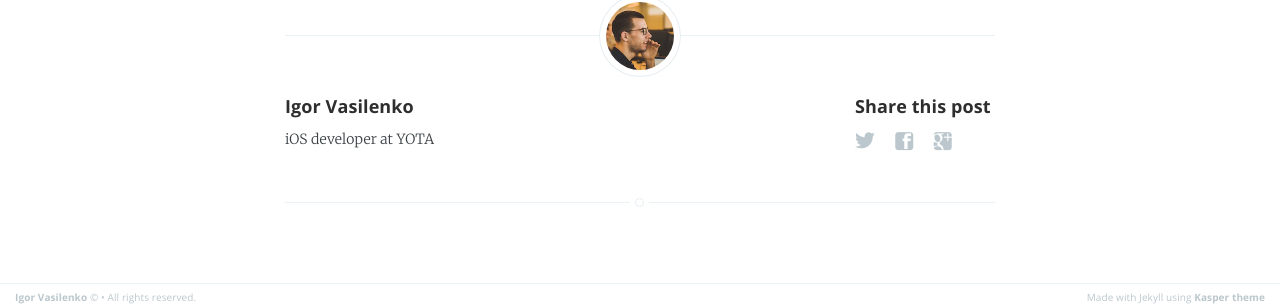
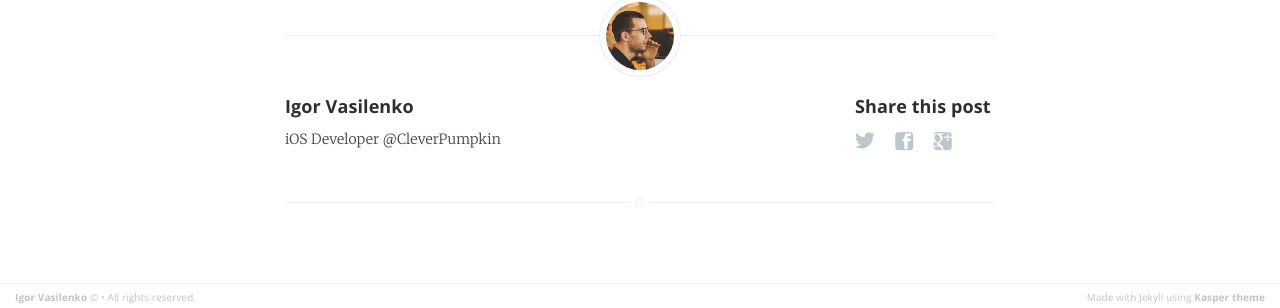
Before and after one commit to spbvasilenko/NSVasilenko, a Jekyll site: the page built from _posts/2015-04-02-source_big_o_algorithm_complexity_cheat_sheet.markdown, in a window 1280 px wide. Shown: the part 704-1012 px from the top of the page. Built offline with Jekyll 4.4.1, drawn with Linux system fonts in a browser that asks for light colours; comment, search, counter and statistics services are not loaded.

Commit message:
Some updates

```diff
--- a/_layouts/post.html
+++ b/_layouts/post.html
@@ -71,7 +71,7 @@ post_class: post-template
                     <h4> {{ site.author }} </h4>
                     <!-- Author Bio -->
                     <p>
-                        iOS developer at YOTA
+                        iOS Developer @CleverPumpkin
                     </p>
                 </section>
             {% endif %}
```
